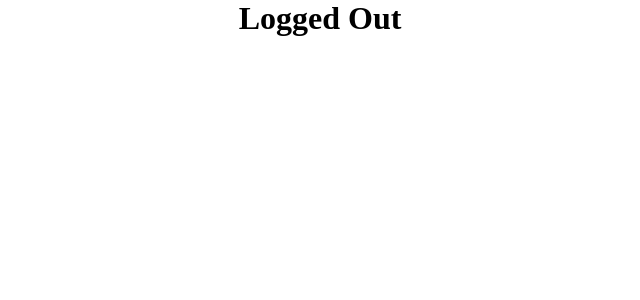
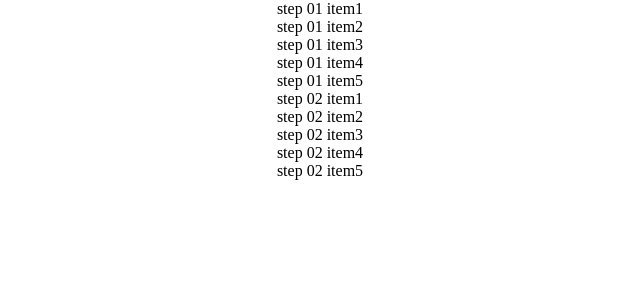
Before and after one commit to dilusha-lakshan/mcodes-react-app, a React (Vite) app: page / in a window 1280 px wide. Shown: the top 300 px of the page, without its empty margins (320-960 px from the left). Built offline with nearby package versions, Linux system fonts and the light colour scheme.

Commit message:
Baics about Map method

```diff
--- a/src/App.jsx
+++ b/src/App.jsx
@@ -1,20 +1,24 @@
-import BodyContent from "./Components/BodyContent/BodyContent";
-import FooterContent from "./Components/FooterContent/FooterContent";
-import HeaderContent from "./Components/HeaderContent/HeaderContent";
-import { useEffect, useState } from "react";
-import LoggedIn from "./Components/LoggedIn";
-import LoggedOut from "./Components/LoggedOut";
-
 function App() {
 
-  const loggedin = false;
+  let items = [
+    "item1", "item2", "item3", "item4", "item5"
+  ]
 
   return (
     <>
 
-      {loggedin && <LoggedIn/>}
-      {!loggedin && <LoggedOut/>}
+      <ul>
+        {items.map((item) => {
+          return(
+            <li key={item}>step 01  {item}</li>
+          )
+        })}
 
+        {items.map((item) => (
+            <li key={item}>step 02  {item}</li>
+          ))}
+
+      </ul>
 
     </>
   );
```
